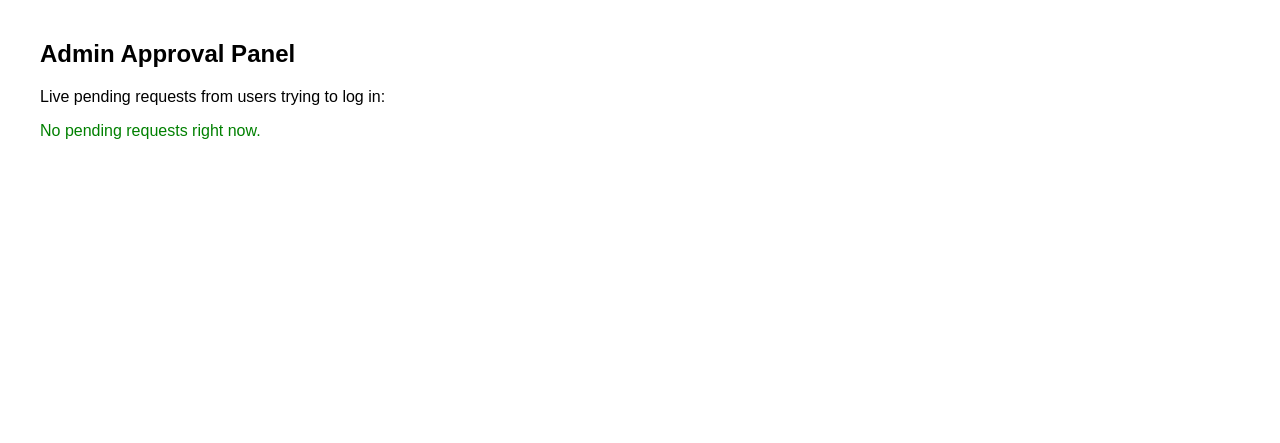
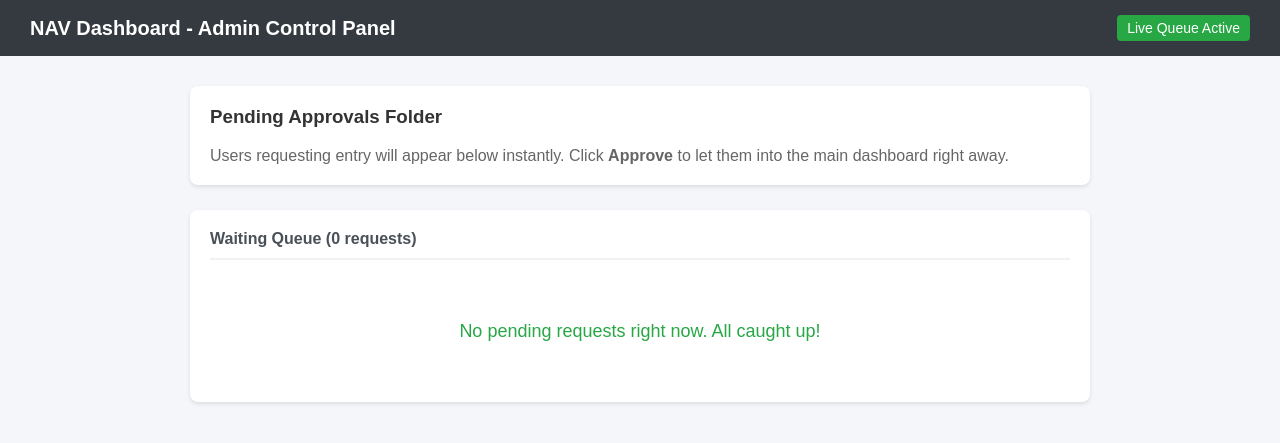
Before and after one commit to Bichu666/nav-dashboard, a Flask app: page /admin in a window 1280 px wide. Shown: the top 443 px of the page. Run offline with Flask 3, Linux system fonts and the light colour scheme.

Commit message:
Update admin.html

```diff
--- a/templates/admin.html
+++ b/templates/admin.html
@@ -2,33 +2,66 @@
 <html lang="en">
 <head>
     <meta charset="UTF-8">
-    <title>Admin Approval Panel</title>
-    <!-- Auto-refreshes every 5 seconds to show new user requests instantly -->
+    <title>NAV Admin - Approval Dashboard</title>
+    <!-- Auto-refreshes every 5 seconds to show new user requests live -->
     <meta http-equiv="refresh" content="5">
 </head>
-<body style="font-family: Arial, sans-serif; margin: 40px;">
-    <h2>Admin Approval Panel</h2>
-    <p>Live pending requests from users trying to log in:</p>
+<body style="font-family: Arial, sans-serif; background-color: #f4f6f9; margin: 0; padding: 0;">
+
+    <!-- Top Navigation Bar -->
+    <div style="background-color: #343a40; color: white; padding: 15px 30px; display: flex; justify-content: space-between; align-items: center;">
+        <h2 style="margin: 0; font-size: 20px;">NAV Dashboard - Admin Control Panel</h2>
+        <span style="background-color: #28a745; padding: 5px 10px; border-radius: 4px; font-size: 14px;">Live Queue Active</span>
+    </div>
+
+    <!-- Main Content Area -->
+    <div style="padding: 30px; max-width: 900px; margin: auto;">
+
+        <!-- Summary Card -->
+        <div style="background: white; padding: 20px; border-radius: 8px; box-shadow: 0 2px 4px rgba(0,0,0,0.1); margin-bottom: 25px;">
+            <h3 style="margin-top: 0; color: #333;">Pending Approvals Folder</h3>
+            <p style="color: #666; margin-bottom: 0;">
+                Users requesting entry will appear below instantly. Click <strong>Approve</strong> to let them into the main dashboard right away.
+            </p>
+        </div>
+
+        <!-- Pending Table Section -->
+        <div style="background: white; padding: 20px; border-radius: 8px; box-shadow: 0 2px 4px rgba(0,0,0,0.1);">
+            <h4 style="margin-top: 0; border-bottom: 2px solid #f2f2f2; padding-bottom: 10px; color: #495057;">
+                Waiting Queue ({{ requests | length }} requests)
+            </h4>
 
             {% if requests %}
-        <table border="1" cellpadding="10" cellspacing="0" style="border-collapse: collapse; width: 50%;">
-            <tr style="background-color: #f2f2f2;">
-                <th>Phone Number</th>
-                <th>Action</th>
+                <table style="width: 100%; border-collapse: collapse; margin-top: 15px;">
+                    <thead>
+                        <tr style="background-color: #f8f9fa; text-align: left; border-bottom: 2px solid #dee2e6;">
+                            <th style="padding: 12px; color: #495057;">User Phone / Identifier</th>
+                            <th style="padding: 12px; color: #495057; text-align: center;">Actions</th>
                         </tr>
+                    </thead>
+                    <tbody>
                         {% for phone in requests %}
-            <tr>
-                <td>{{ phone }}</td>
-                <td style="text-align: center;">
+                        <tr style="border-bottom: 1px solid #dee2e6;">
+                            <td style="padding: 12px; font-size: 16px; font-weight: bold; color: #007bff;">{{ phone }}</td>
+                            <td style="padding: 12px; text-align: center;">
                                 <a href="{{ url_for('admin_approve', phone=phone) }}">
-                        <button style="background-color: #28a745; color: white; padding: 6px 12px; border: none; cursor: pointer;">Approve</button>
+                                    <button style="background-color: #28a745; color: white; padding: 8px 18px; border: none; border-radius: 4px; font-size: 14px; cursor: pointer; font-weight: bold;">
+                                        Approve Access
+                                    </button>
                                 </a>
                             </td>
                         </tr>
                         {% endfor %}
+                    </tbody>
                 </table>
             {% else %}
-        <p style="color: green;">No pending requests right now.</p>
+                <div style="text-align: center; padding: 40px; color: #28a745;">
+                    <p style="font-size: 18px; margin: 0;">No pending requests right now. All caught up!</p>
+                </div>
             {% endif %}
+        </div>
+
+    </div>
+
 </body>
 </html>
```
Lines whose indentation alone changed are shown as unchanged.
